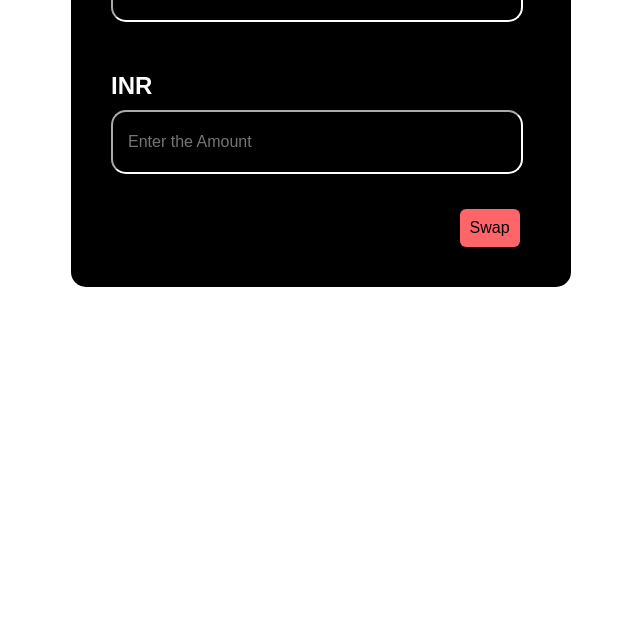
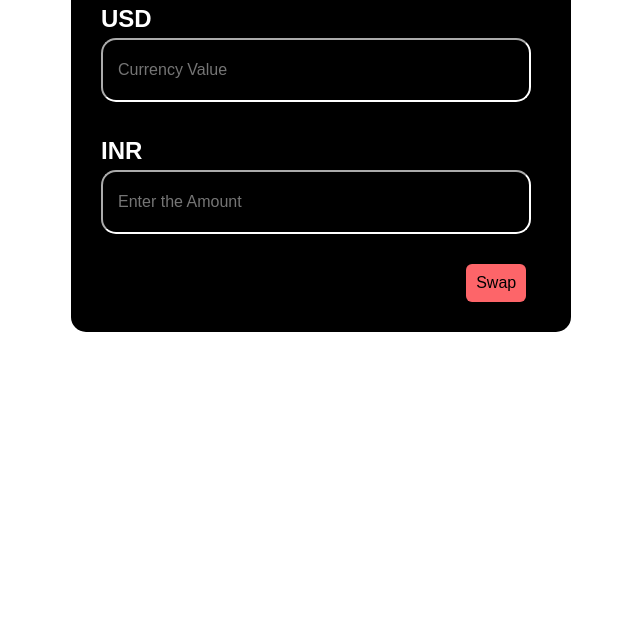
Before and after one commit to anandai02/USD-to-INR-Converter, a plain HTML site: page index.html in a window 1280 px wide. Shown: the part 202-820 px from the top of the page, without its empty margins (319-959 px from the left). Drawn offline with Linux system fonts and the light colour scheme; no server answers.

Commit message:
del div and margin alignment

```diff
--- a/index.html
+++ b/index.html
@@ -8,7 +8,6 @@
 </head>
 <body>
     <div class="div1">
-        <div class="div2">
             <div class="div2">
 
                 <h1 class="head1">USD to INR</h1>
@@ -22,7 +21,6 @@
                 <button class="swapbtn" onclick="swap()">Swap</button>
 
             </div>
-        </div>
     </div>
 </body>
 
--- a/style.css
+++ b/style.css
@@ -11,15 +11,16 @@ body{
 }
 
 .div1{
-    margin-top: 100px;
-    margin: 20px;
+    margin-top: 120px;
+    margin-left: 20px;
+    margin-right: 20px;
     height: 700px;
     width: 500px;
 }
 
 .div2{
     background-color: black;
-    padding: 20px;
+    padding: 30px;
     border-radius: 15px;
     align-content: center;
 }
@@ -30,14 +31,18 @@ body{
     padding: 10px;
     font-size: medium;
     border-radius: 6px;
-    margin-top: 10px;
+    margin-top: 5px;
     border: none;
     margin-left: 83%;
 }
 
 .cap1, .cap2{
-    margin-top: 25px;
-    margin-bottom: 10px;
+    margin-top: 10px;
+    margin-bottom: 5px;
+}
+
+.cap1{
+    margin-top: 20px;
 }
 
 .val, .inp{
```
